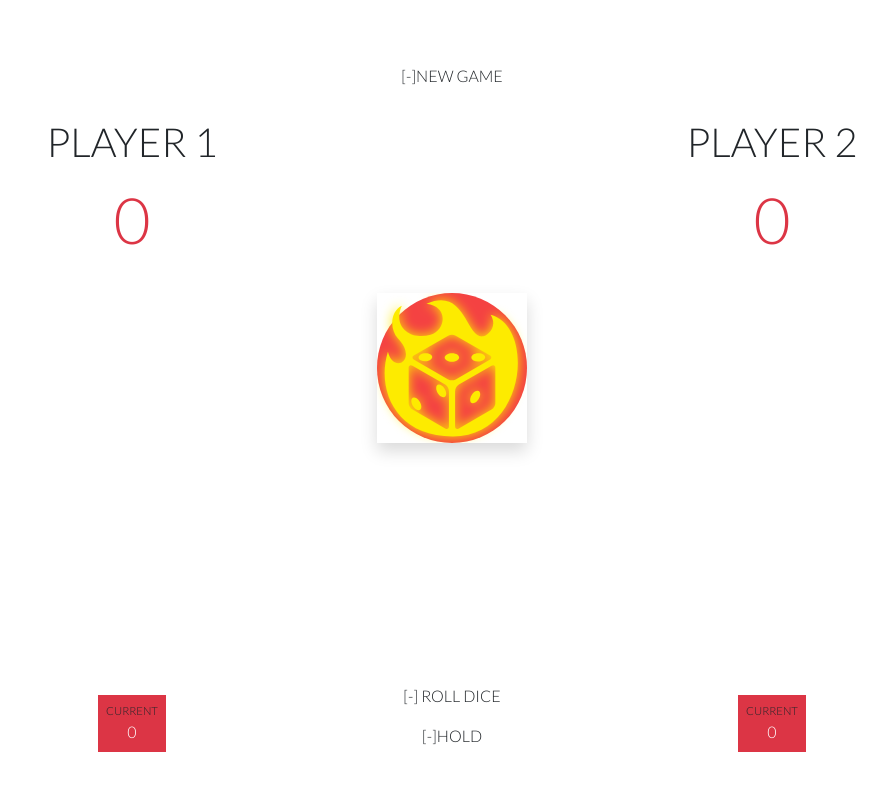
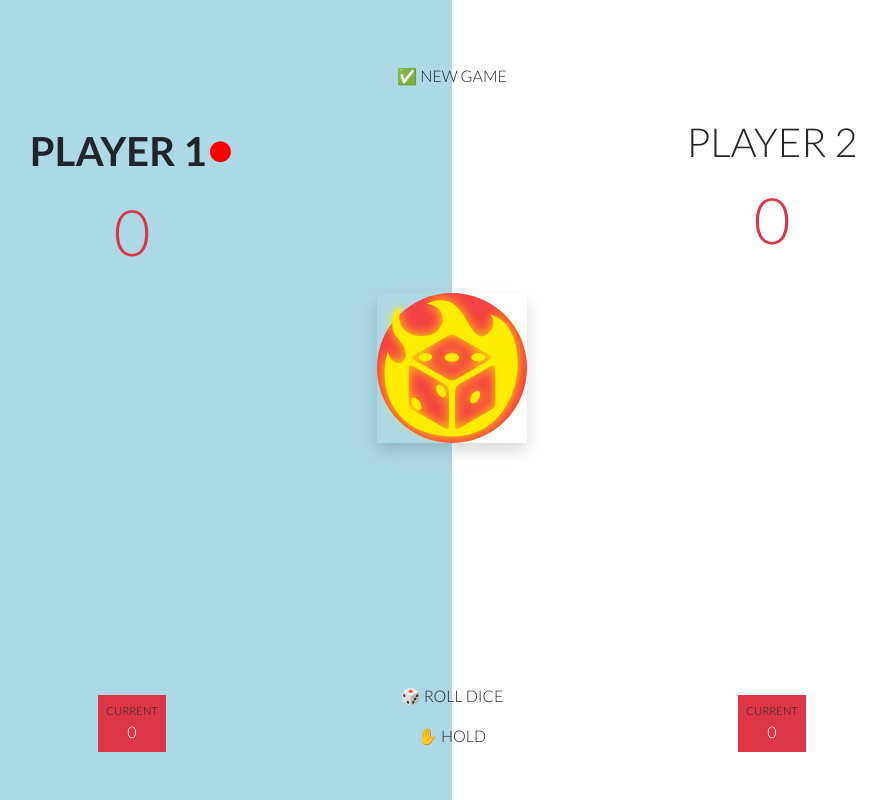
Before and after one commit to Cyril2code1/hold-burst, a plain HTML site: page index.html in a window 1280 px wide. Shown: the whole page, without its empty margins (188-1075 px from the left). Drawn offline with Linux system fonts and the light colour scheme.

Commit message:
add some HTML unicode symbols

```diff
--- a/index.html
+++ b/index.html
@@ -27,7 +27,8 @@
     <main id="deviceReadyToPlay">
       <div class="vh-100 d-flex flex-wrap">
         <section
-          class="w-50 d-flex flex-column align-items-center justify-content-between"
+          class="w-50 d-flex flex-column align-items-center justify-content-between active"
+          id="field1"
         >
           <div class="mt-5">
             <p class="player">PLAYER 1</p>
@@ -54,9 +55,12 @@
 
         <section
           class="vh-100 w-25 position-absolute start-50 translate-middle-x d-flex flex-column align-items-center justify-content-between"
+          id="field2"
         >
           <!-- 'button new game' -->
-          <div id="newGame" class="button p-3 mt-5">[-]NEW GAME</div>
+          <div id="newGame" class="button p-3 mt-5">
+            <span class="text-danger">&#9989;</span> NEW GAME
+          </div>
           <!-- show dice result -->
           <img
             src="./img/face0.svg"
@@ -67,10 +71,12 @@
           <div class="my-5">
             <!-- 'button roll dice' -->
             <div id="rollDice" class="button text-center mb-2 p-1">
-              [-] ROLL DICE
+              <span class="text-danger">&#127922;</span> ROLL DICE
             </div>
             <!-- 'button hold' -->
-            <div id="hold" class="button text-center p-1">[-]HOLD</div>
+            <div id="hold" class="button text-center p-1">
+              <span class="text-danger">&#9995;</span> HOLD
+            </div>
           </div>
         </section>
       </div>
--- a/script.js
+++ b/script.js
@@ -2,6 +2,9 @@ const btnNewGame = document.getElementById("newGame");
 const btnRollDice = document.getElementById("rollDice");
 const btnHold = document.getElementById("hold");
 const dice = document.getElementById("dice");
+
+const field1 = document.getElementById("field1");
+const field2 = document.getElementById("field2");
 
 let player, round, global, playingGame;
 startGame();
--- a/style.css
+++ b/style.css
@@ -40,6 +40,20 @@ body {
   font-size: 1rem;
 }
 
+.active {
+  background-color: lightblue;
+}
+
+.active .player {
+  font-weight: 700;
+}
+
+.active .player::after {
+  content: "\2022";
+  font-size: 3rem;
+  color: #ff0000;
+}
+
 /* portrait or landscape display */
 @media only screen and (orientation: portrait) {
   #deviceReadyToPlay {
```
